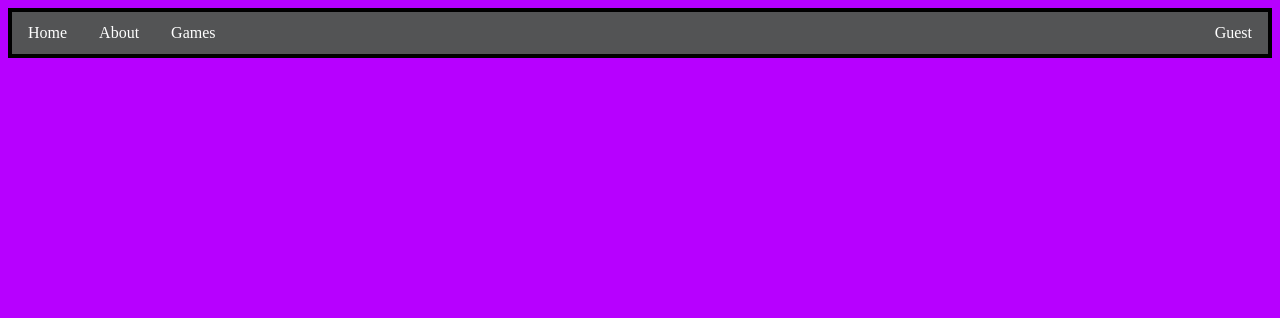
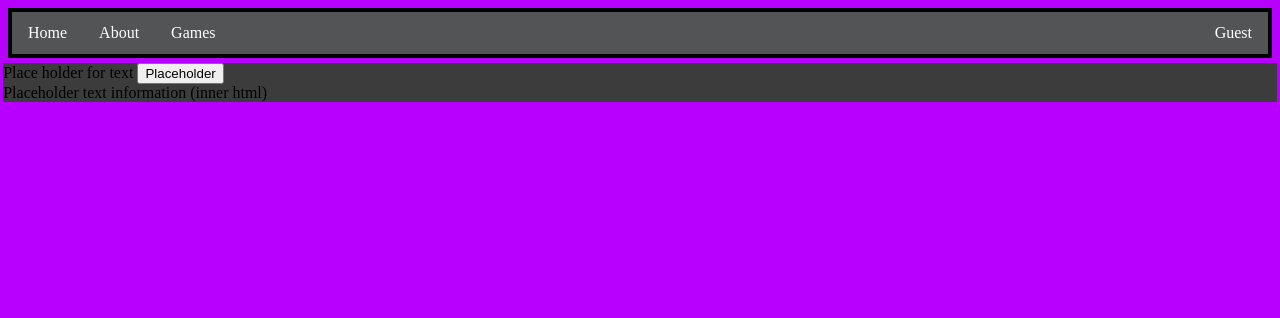
Before and after one commit to SacredDen19/Personal-Site-Project, a Python web app: template templates/admin_dashboard.html in a window 1280 px wide. Shown: the top 318 px of the page. Run offline with Jinja, Linux system fonts and the light colour scheme; the template is opened without the code that fills it, so the values that code supplies are empty.

Commit message:
Added placeholder information and layout for admin dash

```diff
--- a/templates/admin_dashboard.html
+++ b/templates/admin_dashboard.html
@@ -10,5 +10,13 @@
 {% endblock %}
 
 {% block content %}
-
+    <div id="log-outer-wrapper">
+        Place holder for text
+        <button>Placeholder</button>
+        <div id="log-inner-wrapper">
+            <div id="log-text">
+                Placeholder text information (inner html)
+            </div>
+        </div>
+    </div>
 {% endblock %}
```
